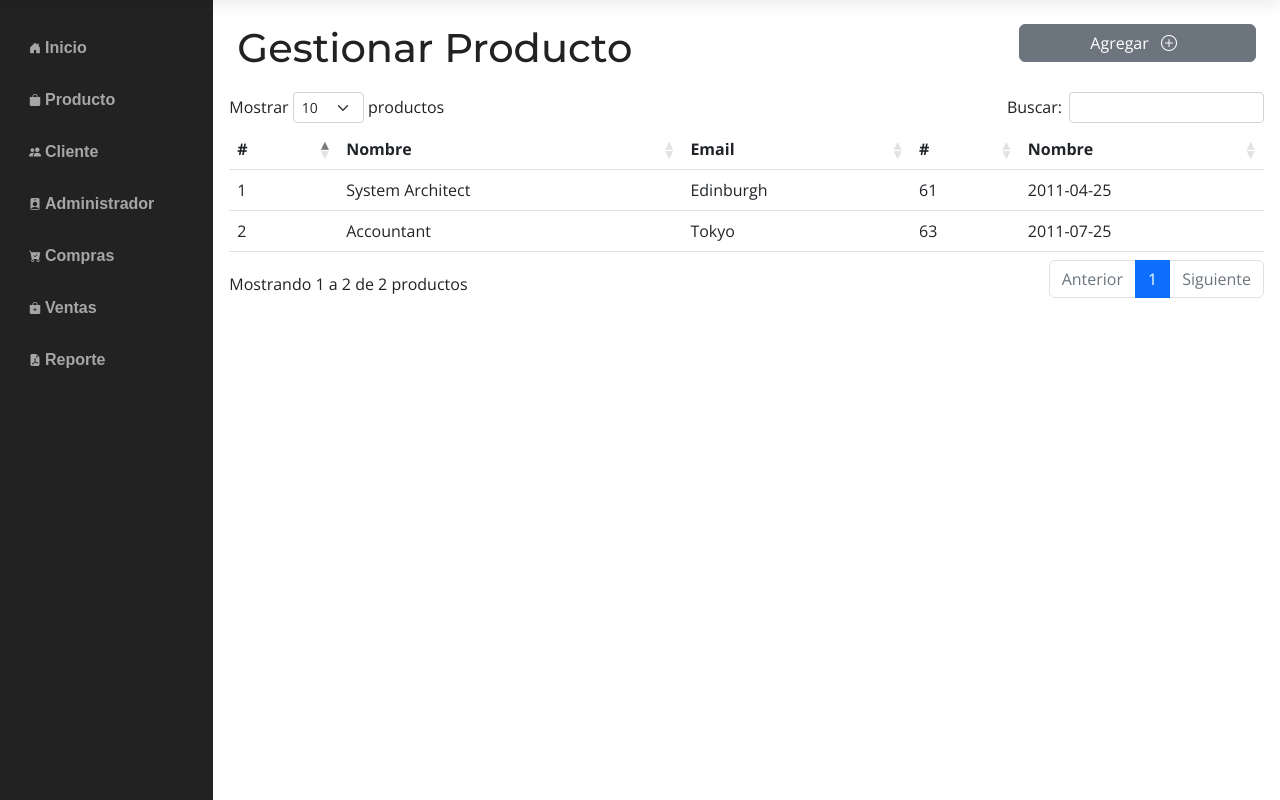
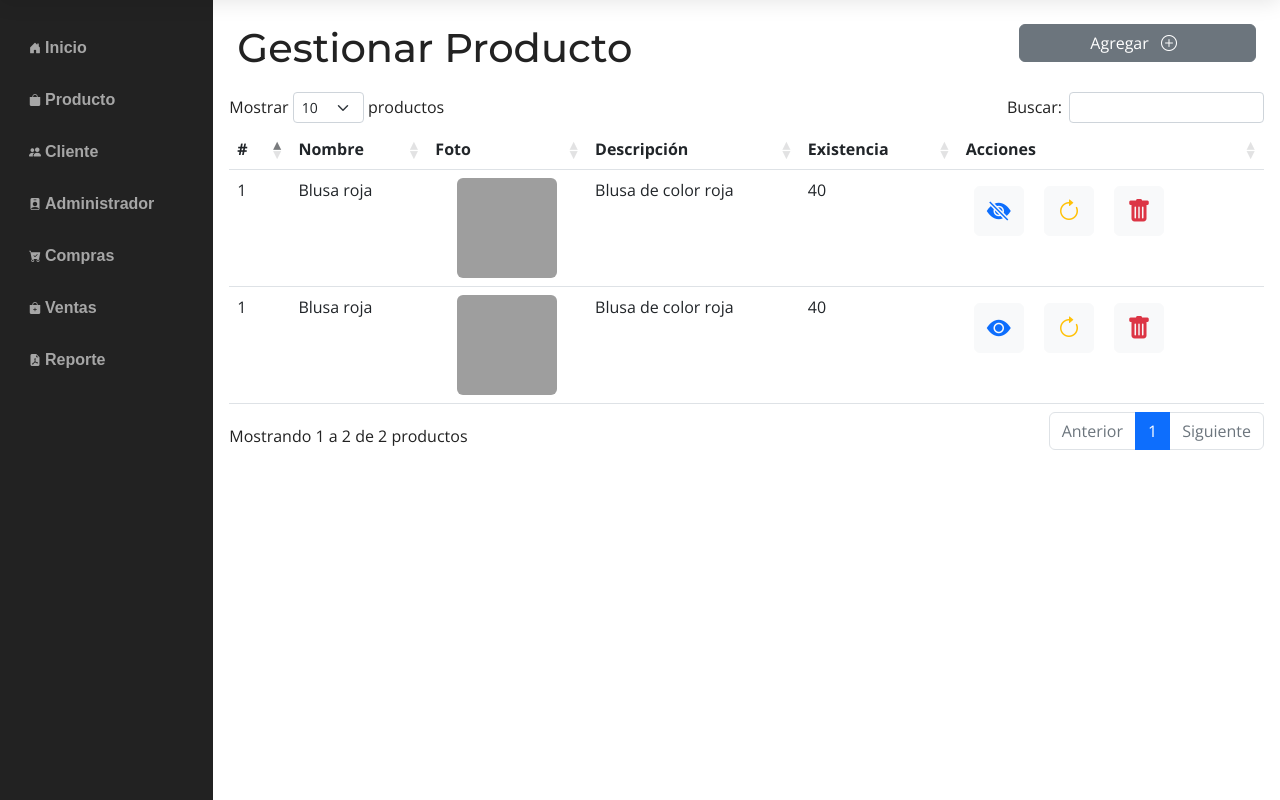
Before and after one commit to marvinortiz22/tekedafash, a Django app: page /dashboard/gestionarProducto in a window 1280 px wide. Shown: the part 70-870 px from the top of the page. Run offline with Django 4.2, Linux system fonts and the light colour scheme; some libraries are stand-ins or nearby versions; grey boxes are pictures that could not be loaded.

Commit message:
Mejora en la tabla de productos

```diff
--- a/Administrador/templates/Administrador/gestionarProducto.html
+++ b/Administrador/templates/Administrador/gestionarProducto.html
@@ -19,25 +19,40 @@
                     <tr>
                         <th>#</th>
                         <th>Nombre</th>
-                        <th>Email</th>
-                        <th>#</th>
-                        <th>Nombre</th>
+                        <th class="d-none d-md-table-cell">Foto</th>
+                        <th>Descripción</th>
+                        <th class="d-none d-md-table-cell">Existencia</th>
+                        <th>Acciones</th>
                     </tr>
                 </thead>
                 <tbody>
                     <tr>
                         <td>1</td>
-                        <td>System Architect</td>
-                        <td>Edinburgh</td>
-                        <td>61</td>
-                        <td>2011-04-25</td>
+                        <td>Blusa roja</td>
+                        <td class="d-none d-md-table-cell">
+                            <img src="https://i.pinimg.com/236x/2b/b7/86/2bb786d0ac1fdce8aad7e74c4e8b3707--ruffled-tops-ruffle-sleeve.jpg" class="rounded mx-auto d-block" alt="..." width="100px" height="100px">
+                        </td>
+                        <td>Blusa de color roja</td>
+                        <td class="d-none d-md-table-cell">40</td>
+                        <td>
+                            <a href="" class="btn btn-light m-2"><i class="bi bi-eye-slash-fill text-primary fs-4"></i></a>
+                            <a href="" class="btn btn-light m-2"><i class="bi bi-arrow-clockwise text-warning fs-4"></i></a>
+                            <a href="" class="btn btn-light m-2"><i class="bi bi-trash-fill text-danger fs-4"></i></a>
+                        </td>
                     </tr>
                     <tr>
-                        <td>2</td>
-                        <td>Accountant</td>
-                        <td>Tokyo</td>
-                        <td>63</td>
-                        <td>2011-07-25</td>
+                        <td>1</td>
+                        <td>Blusa roja</td>
+                        <td class="d-none d-md-table-cell">
+                            <img src="https://i.pinimg.com/236x/2b/b7/86/2bb786d0ac1fdce8aad7e74c4e8b3707--ruffled-tops-ruffle-sleeve.jpg" class="rounded mx-auto d-block" alt="..." width="100px" height="100px">
+                        </td>
+                        <td>Blusa de color roja</td>
+                        <td class="d-none d-md-table-cell">40</td>
+                        <td>
+                            <a href="" class="btn btn-light m-2"><i class="bi bi-eye-fill text-primary fs-4"></i></a>
+                            <a href="" class="btn btn-light m-2"><i class="bi bi-arrow-clockwise text-warning fs-4"></i></a>
+                            <a href="" class="btn btn-light m-2"><i class="bi bi-trash-fill text-danger fs-4"></i></a>
+                        </td>
                     </tr>
                 </tbody>
             </table>
--- a/static/js/init.js
+++ b/static/js/init.js
@@ -2,7 +2,7 @@ function initTable(id,registros) {
     $(id).DataTable({
       "language": {
         "decimal": "",
-        "emptyTable": "No hay servicios registrados",
+        "emptyTable": "No hay " + registros + " registrados",
         "info": "Mostrando _START_ a _END_ de _TOTAL_ "+registros,
         "infoEmpty": "Mostrando 0 a 0 de 0 "+registros,
         "infoFiltered": "(Filtrado de _MAX_ total " + registros +")",
@@ -19,6 +19,6 @@ function initTable(id,registros) {
             "next": "Siguiente",
             "previous": "Anterior"
         }
-    }
+    },
     });
   }
```
